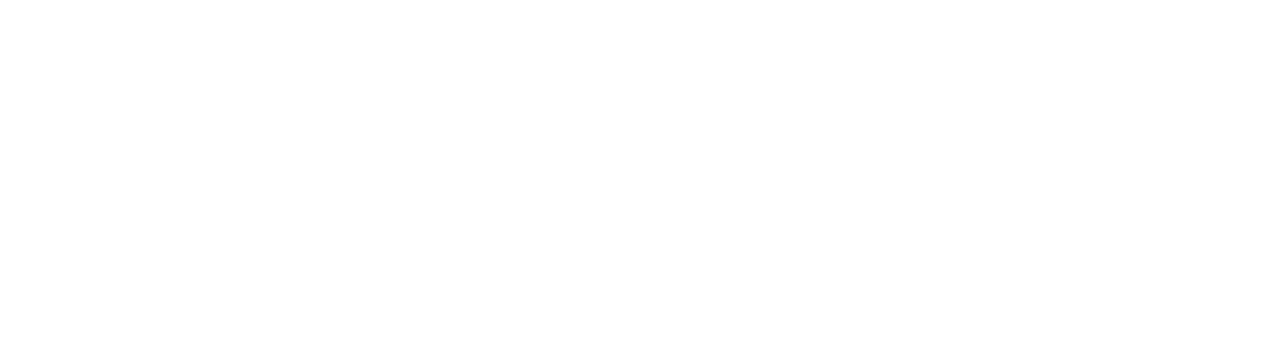
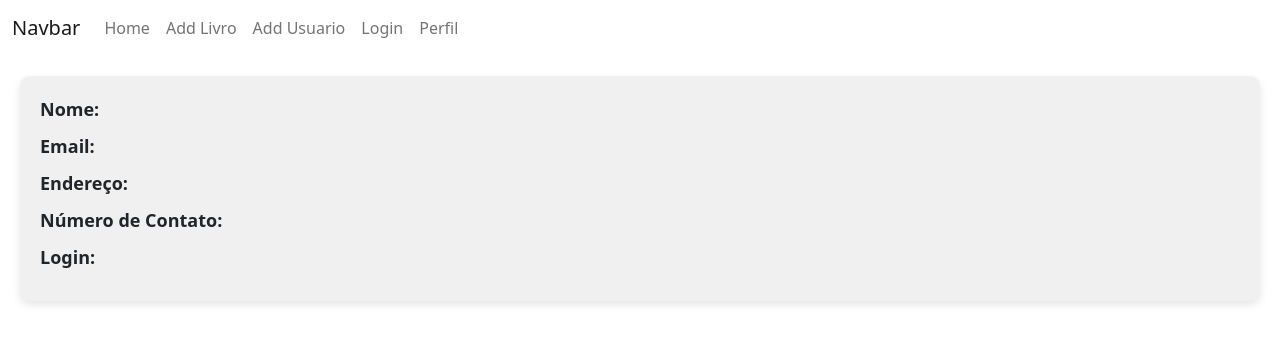
Before and after one commit to LuBrito371/frontend_poo_biblioteca, a Vue app: page /perfil in a window 1280 px wide. Before the commit this address had no page. Shown: the top 344 px of the page. Built offline with nearby package versions, Linux system fonts and the light colour scheme; no server answers.

Commit message:
Tela de login e perfil

```diff
--- a/index.html
+++ b/index.html
@@ -4,7 +4,7 @@
     <meta charset="UTF-8">
     <link rel="icon" href="/favicon.ico">
     <meta name="viewport" content="width=device-width, initial-scale=1.0">
-    <title>Vite App</title>
+    <title>Poo-Biblioteca</title>
   </head>
   <body>
     <div id="app"></div>
--- a/src/components/Navbar.vue
+++ b/src/components/Navbar.vue
@@ -18,7 +18,12 @@
                     <li class="nav-item">
                     <a class="nav-link" href="/addUsuario">Add Usuario</a>
                     </li>
-
+                    <li class="nav-item">
+                    <a class="nav-link" href="/Login">Login</a>
+                    </li>
+                    <li class="nav-item">
+                    <a class="nav-link" href="/Perfil">Perfil</a>
+                    </li>
                 </ul>
 
                 </div>
@@ -26,3 +31,54 @@
         </nav>
     </main>
 </template>
+
+
+<script>
+
+export default {
+  name: 'navbar',
+  props: {
+    userId: {
+      type: Number,
+      required: true
+    }
+  },
+  data() {
+    return {
+      usuario: {
+        id: "",
+        nome: "",
+        endereco: "",
+        numeroContato: "",
+        email: "",
+        login: "",
+        senha: ""
+      }
+    }
+  },
+  methods: {
+    async dadosDoUsuario(userId) {
+      try {
+        const response = await fetch(`http://localhost:8080/usuario/${userId}`, {
+          method: 'GET',
+          headers: {
+            'Content-Type': 'application/json'
+          }
+        });
+
+        if (response.ok) {
+          const data = await response.json(); // Converte a resposta para JSON
+          this.usuario = data; // Atualiza this.usuario com os dados recebidos do backend
+        } else {
+          console.error('Erro ao obter os dados do usuário:', response.statusText);
+        }
+      } catch (error) {
+        console.error('Erro na requisição:', error);
+      }
+    }
+  },
+  mounted() {
+    this.dadosDoUsuario(this.userId); // Chama a função dadosDoUsuario() ao carregar o componente com o ID do usuário dinâmico
+  }
+}
+</script>
--- a/src/router/index.js
+++ b/src/router/index.js
@@ -30,6 +30,16 @@ const router = createRouter({
       path: '/editLivro/:id',
       name: 'editLivro',
       component: () => import('../views/UpdateLivro.vue')
+    },
+    {
+      path: '/login',
+      name: 'login',
+      component: () => import('../views/LoginView.vue')
+    },
+    {
+      path: '/perfil',
+      name: 'perfil',
+      component: () => import('../views/Perfil.vue')
     }
   ]
 })
--- a/src/views/AddLivro.vue
+++ b/src/views/AddLivro.vue
@@ -192,7 +192,7 @@ export default {
 
   methods: {
     addLivro() {
-      fetch("http://localhost:8083/livro/salvarLivro", {
+      fetch("http://localhost:8080/livro/salvarLivro", {
         method: "POST",
         headers: {
           "Content-Type": "application/json",
--- a/src/views/AddUsuario.vue
+++ b/src/views/AddUsuario.vue
@@ -86,7 +86,7 @@ import Navbar from '../components/Navbar.vue';
 
         methods: {
             addUsuario(){
-                fetch('http://localhost:8083/add', {
+                fetch('http://localhost:8281/add', {
                     method: 'POST',
                     headers: {
                         'Content-Type': 'application/json'
--- /dev/null
+++ b/src/views/LoginView.vue
@@ -0,0 +1,88 @@
+<template>
+  <main>
+      <Navbar />
+      <div class="my-5">
+          <div class="mx-auto w-25 " style="max-width:100%;">
+            <h2 class="text-center mb-3">Login</h2>
+            <form @submit.prevent="login">
+              <!--Email-->
+              <div class="row">
+                  <div class="col-md-12 form-group mb-3">
+                    <label for="email" class="form-label">Email</label>
+                    <input id="email" type="email"  name="email" class="form-control" placeholder="Email" required v-model="usuario.email" >
+                  </div>
+                </div>
+                              <!--Senha-->
+              <div class="row">
+                <div class="col-md-12 form-group mb-3">
+                  <label for="senha" class="form-label">Password</label>
+                  <input id="senha"  type="password" password="senha" class="form-control" placeholder="Senha" required v-model="usuario.senha">
+                </div>
+              </div>
+
+              <div class="row">
+                <div class="col-md-12 form-group">
+                  <input class="btn btn-primary w-100" type="submit" value="Submit">
+                </div>
+              </div>
+
+              <div>
+
+              </div>
+            </form>
+
+          </div>
+        </div>
+  </main>
+</template>
+
+<script>
+import Navbar from '../components/Navbar.vue';
+
+export default {
+  name: 'Login',
+  components: {
+    Navbar
+  },
+  data() {
+    return {
+      usuario: {
+        email: "",
+        senha: ""
+      }
+    }
+  },
+  methods: {
+    async login() {
+      try {
+        const response = await fetch('http://localhost:8281/Login', {
+          method: 'POST',
+          headers: {
+            'Content-Type': 'application/json'
+          },
+          body: JSON.stringify(this.usuario)
+        });
+
+        if (response.ok) {
+          const data = await response.json();
+          if (data.email === "admin@gmail.com") {
+              await fetch(`http://localhost:8281/usuario/${data.id}/admin/true`, {
+                method: 'PUT',
+                headers: {
+                  'Content-Type': 'application/json'
+                }
+              });
+            this.$router.push("/admin");
+          } else {
+            this.$router.push("/");
+          }
+        } else {
+          alert("Credenciais inválidas. Por favor, tente novamente.");
+        }
+      } catch (error) {
+        console.error('Erro ao fazer login:', error);
+      }
+    }
+  }
+}
+</script>
--- /dev/null
+++ b/src/views/Perfil.vue
@@ -0,0 +1,77 @@
+<template>
+    <main>
+        <Navbar />
+        <div class="usuario-info">
+            <div class="info-item"><strong>Nome:</strong> {{ usuario.nome }}</div>
+            <div class="info-item"><strong>Email:</strong> {{ usuario.email }}</div>
+            <div class="info-item"><strong>Endereço:</strong> {{ usuario.endereco }}</div>
+            <div class="info-item"><strong>Número de Contato:</strong> {{ usuario.numeroContato }}</div>
+            <div class="info-item"><strong>Login:</strong> {{ usuario.login }}</div>
+        </div>
+    </main>
+</template>
+
+<script>
+import Navbar from '../components/Navbar.vue';
+
+export default {
+    name: 'Perfil',
+    components: {
+        Navbar
+    },
+    data() {
+        return {
+            usuario: {
+                id: "",
+                nome: "",
+                endereco: "",
+                numeroContato: "",
+                email: "",
+                login: "",
+                senha: ""
+            },
+        };
+    },
+    methods: {
+        async dadosDoUsuario() {
+            try {
+                const response = await fetch('http://localhost:8281/usuario/2', {
+                    method: 'GET',
+                    headers: {
+                        'Content-Type': 'application/json'
+                    }
+                });
+
+                if (response.ok) {
+                    const data = await response.json(); // Converte a resposta para JSON
+                    this.usuario = data; // Atualiza this.usuario com os dados recebidos do backend
+                } else {
+                    console.error('Erro ao obter os dados do usuário:', response.statusText);
+                }
+            } catch (error) {
+                console.error('Erro na requisição:', error);
+            }
+        }
+    },
+    mounted() {
+        this.dadosDoUsuario(); // Chama a função dadosDoUsuario() ao carregar o componente
+    }
+}
+</script>
+
+<style scoped>
+.usuario-info {
+    display: flex;
+    flex-direction: column;
+    font-size: large;
+    margin: 20px;
+    padding: 20px;
+    border-radius: 10px;
+    background-color: #f0f0f0;
+    box-shadow: 0 4px 8px rgba(0, 0, 0, 0.1);
+}
+
+.info-item {
+    margin-bottom: 10px;
+}
+</style>
```
